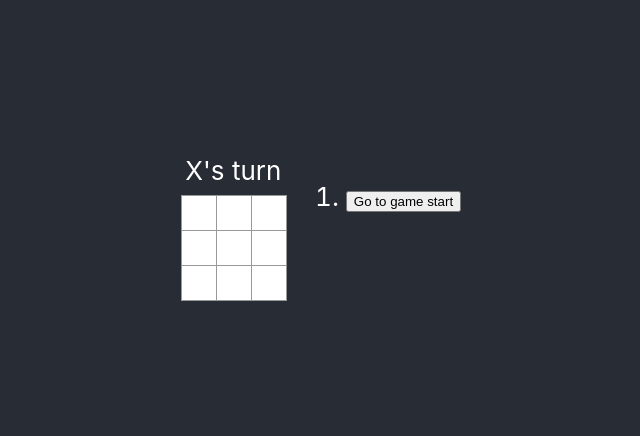
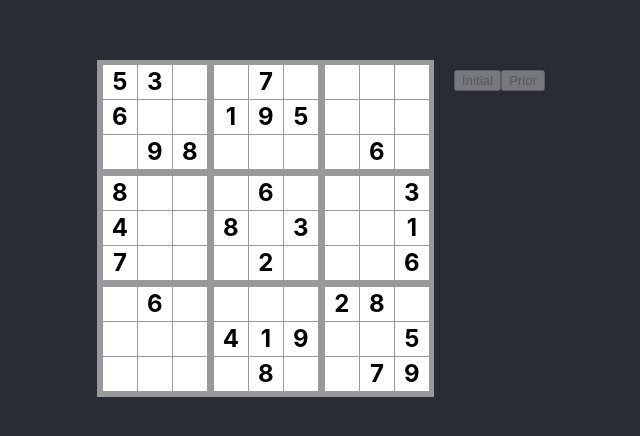
Before and after one commit to RSeroka/fullstack-ts, a React (Create React App) app in the folder client/: page / in a window 1280 px wide. Shown: the part 172-608 px from the top of the page, without its empty margins (319-959 px from the left). Built offline with nearby package versions, Linux system fonts and the light colour scheme.

Commit message:
Stubbed out a Sudoku React component.

```diff
--- a/client/src/App.tsx
+++ b/client/src/App.tsx
@@ -1,13 +1,13 @@
 import React from 'react';
 // import logo from './logo.svg';
 import './App.css';
-import TicTocToe from './TicTacToe/TicTacToe';
+import Sudoku from './Sudoku/Sudoku';
 
 function App() {
   return (
     <div className="App">
       <header className="App-header">
-        <TicTocToe />
+        <Sudoku />
       </header>
     </div>
   );
--- /dev/null
+++ b/client/src/Sudoku/Sudoku.css
@@ -0,0 +1,59 @@
+.square {
+  background: #fff;
+  border: 1px solid #999;
+  float: left;
+  font-size: 24px;
+  font-weight: bold;
+  line-height: 34px;
+  height: 34px;
+  margin-right: -1px;
+  margin-top: -1px;
+  padding: 0;
+  text-align: center;
+  width: 34px;
+  color: black;
+}
+
+.square--modified {
+  background-color: goldenrod;
+}
+
+.section {
+  border: 3px solid #999;
+  float: left;
+}
+
+.section-row:after {
+  clear: both;
+  content: '';
+  display: table;
+}
+
+.square-row:after {
+  clear: both;
+  content: '';
+  display: table;
+}
+
+.status {
+  margin-bottom: 10px;
+}
+
+.board {
+  border: 2px solid #999;
+}
+
+.game {
+  display: flex;
+  flex-direction: row;
+}
+
+@media (max-width: 500px) {
+  .game {
+    flex-direction: column;
+  }
+}
+
+.game-info {
+  margin-left: 20px;
+}
--- /dev/null
+++ b/client/src/Sudoku/Sudoku.tsx
@@ -0,0 +1,173 @@
+import { MouseEventHandler, useState } from 'react';
+import './Sudoku.css';
+
+type SquareParams = {
+    value?: string;
+    modifierClassList?: Array<String>;
+    onSquareClick?: MouseEventHandler<HTMLElement>;
+}
+
+function Square({ value, modifierClassList, onSquareClick }: SquareParams): JSX.Element {
+    const classes = `square ${modifierClassList ? modifierClassList.join(' ') : ''}`;
+    return <div className={classes} onClick={onSquareClick}>{value}</div>;
+}
+
+type SquareCellParams = {
+    column: number,
+    row: number,
+    squares: Array<Array<string | undefined>>,
+    squaresStyling: Array<Array<Array<string>>>,
+    handleSquareClicked: (column: number, row: number) => void
+}
+
+function SquareCell({column, row, squares, squaresStyling, handleSquareClicked}: SquareCellParams): JSX.Element {
+    return (
+        <Square value={squares[row][column]} modifierClassList={squaresStyling[row][column]} onSquareClick={() => handleSquareClicked(column, row)} />
+    )
+}
+
+type SectionParams = {
+    colOffset: number,
+    rowOffset: number,
+    squares: Array<Array<string | undefined>>,
+    squaresStyling: Array<Array<Array<string>>>,
+    handleSquareClicked: (column: number, row: number) => void
+}
+
+function Section({ colOffset, rowOffset, squares, squaresStyling, handleSquareClicked }: SectionParams): JSX.Element {
+    const columnStart = colOffset * 3;
+    const rowStart = rowOffset * 3;
+
+
+    return (
+        <div className="section">
+            <div className="square-row">
+                <SquareCell column={columnStart + 0} row={rowStart + 0} squares={squares} squaresStyling={squaresStyling} handleSquareClicked={handleSquareClicked} />
+                <SquareCell column={columnStart + 1} row={rowStart + 0} squares={squares} squaresStyling={squaresStyling} handleSquareClicked={handleSquareClicked} />
+                <SquareCell column={columnStart + 2} row={rowStart + 0} squares={squares} squaresStyling={squaresStyling} handleSquareClicked={handleSquareClicked} />
+            </div>
+            <div className="square-row">
+                <SquareCell column={columnStart + 0} row={rowStart + 1} squares={squares} squaresStyling={squaresStyling} handleSquareClicked={handleSquareClicked} />
+                <SquareCell column={columnStart + 1} row={rowStart + 1} squares={squares} squaresStyling={squaresStyling} handleSquareClicked={handleSquareClicked} />
+                <SquareCell column={columnStart + 2} row={rowStart + 1} squares={squares} squaresStyling={squaresStyling} handleSquareClicked={handleSquareClicked} />
+            </div>
+            <div className="square-row">
+                <SquareCell column={columnStart + 0} row={rowStart + 2} squares={squares} squaresStyling={squaresStyling} handleSquareClicked={handleSquareClicked} />
+                <SquareCell column={columnStart + 1} row={rowStart + 2} squares={squares} squaresStyling={squaresStyling} handleSquareClicked={handleSquareClicked} />
+                <SquareCell column={columnStart + 2} row={rowStart + 2} squares={squares} squaresStyling={squaresStyling} handleSquareClicked={handleSquareClicked} />
+            </div>
+        </div>
+    )
+}
+
+type BoardParams = {
+    squares: Array<Array<string | undefined>>,
+    squaresStyling: Array<Array<Array<string>>>,
+    onPlay: (nextSquares: Array<Array<string | undefined>>, nextSquaresStyling: Array<Array<Array<string>>>) => void;
+
+}
+// ...
+function Board({squares, squaresStyling, onPlay }: BoardParams): JSX.Element {
+
+
+
+    function handleSquareClicked(column: number, row: number) {
+
+        const nextSquares = new Array<Array<string | undefined>>();
+        for (let index = 0; index < squares.length; index++) {
+            nextSquares[index] = squares[index].slice();
+        }
+
+        const nextSquaresStyling = new Array<Array<Array<string>>>(squaresStyling.length);
+        for (let cnt = 0; cnt < squaresStyling.length; cnt++) {
+            nextSquaresStyling[cnt] = new Array<Array<string>>(squaresStyling[cnt].length);
+            for (let inner = 0; inner < squaresStyling[cnt].length; inner++) {
+                nextSquaresStyling[cnt][inner] = squaresStyling[cnt][inner].slice();
+            }
+        }
+        nextSquares[row][column] = 'X';
+        nextSquaresStyling[row][column] = ['square--modified'];
+        onPlay(nextSquares, nextSquaresStyling);
+
+
+    }
+
+    return (
+        <>
+            {/* <div className="status">{status}</div> */}
+            <div className="board">
+                <div className="section-row">
+                    <Section colOffset={0} rowOffset={0} handleSquareClicked={handleSquareClicked} squares={squares} squaresStyling={squaresStyling} />
+                    <Section colOffset={1} rowOffset={0} handleSquareClicked={handleSquareClicked} squares={squares} squaresStyling={squaresStyling} />
+                    <Section colOffset={2} rowOffset={0} handleSquareClicked={handleSquareClicked} squares={squares} squaresStyling={squaresStyling} />
+                </div>
+                <div className="section-row">
+                    <Section colOffset={0} rowOffset={1} handleSquareClicked={handleSquareClicked} squares={squares} squaresStyling={squaresStyling} />
+                    <Section colOffset={1} rowOffset={1} handleSquareClicked={handleSquareClicked} squares={squares} squaresStyling={squaresStyling} />
+                    <Section colOffset={2} rowOffset={1} handleSquareClicked={handleSquareClicked} squares={squares} squaresStyling={squaresStyling} />
+                </div>
+                <div className="section-row">
+                    <Section colOffset={0} rowOffset={2} handleSquareClicked={handleSquareClicked} squares={squares} squaresStyling={squaresStyling} />
+                    <Section colOffset={1} rowOffset={2} handleSquareClicked={handleSquareClicked} squares={squares} squaresStyling={squaresStyling} />
+                    <Section colOffset={2} rowOffset={2} handleSquareClicked={handleSquareClicked} squares={squares} squaresStyling={squaresStyling} />
+                </div>
+            </div>
+        </>
+    );
+}
+
+
+
+export default function Game() {
+
+    const initialValues = [
+        ["5", "3",    ,    , "7",    ,    ,    ,    ],// eslint-disable-line
+        ["6",    ,    , "1", "9", "5",    ,    ,    ],// eslint-disable-line
+        [   , "9", "8",    ,    ,    ,    , "6",    ],// eslint-disable-line
+        ["8",    ,    ,    , "6",    ,    ,    , "3"],// eslint-disable-line
+        ["4",    ,    , "8",    , "3",    ,    , "1"],// eslint-disable-line
+        ["7",    ,    ,    , "2",    ,    ,    , "6"],// eslint-disable-line
+        [   , "6",    ,    ,    ,    , "2", "8",    ],// eslint-disable-line
+        [   ,    ,    , "4", "1", "9",    ,    , "5"],// eslint-disable-line
+        [   ,    ,    ,    , "8",    ,    , "7", "9"]]; // eslint-disable-line
+
+    const initialStyling = new Array<Array<Array<string>>>(9);
+    for (let row = 0; row < 9; row++) {
+        initialStyling[row] = new Array<Array<string>>(9);
+        for (let col = 0; col < 9; col++) {
+            initialStyling[row][col] = new Array<string>(0);
+        }
+    }
+    const [valuesHistory, setValuesHistory] = useState([initialValues]);
+    const [stylingHistory, setStylingHistory] = useState([initialStyling]);
+    const [currentMove, setCurrentMove] = useState<number>(0);
+    const currentValues = valuesHistory[currentMove];
+    const currentStyling = stylingHistory[currentMove];
+
+    function handlePlay(nextSquares: Array<Array<string | undefined>>, nextSquaresStyling: Array<Array<Array<string>>>): void {
+        const nextHistory = [...valuesHistory.slice(0, currentMove + 1), nextSquares];
+        const nextStyling = [...stylingHistory.slice(0, currentMove + 1), nextSquaresStyling];
+        setValuesHistory(nextHistory);
+        setStylingHistory(nextStyling);
+        setCurrentMove(nextHistory.length - 1);
+    }
+
+    function jumpTo(nextMove: number): void {
+        setCurrentMove(nextMove);
+    }
+
+
+
+    return (
+
+        <div className="game">
+            <div className="game-board">
+                <Board squares={currentValues} squaresStyling={currentStyling} onPlay={handlePlay} />
+            </div>
+            <div className="game-info">
+                <button className="game-nav-button" disabled={currentMove === 0} onClick={() => jumpTo(0)}>Initial</button>
+                <button className="game-nav-button" disabled={currentMove === 0} onClick={() => jumpTo(currentMove - 1)}>Prior</button>
+            </div>
+        </div>
+    );
+}
```
